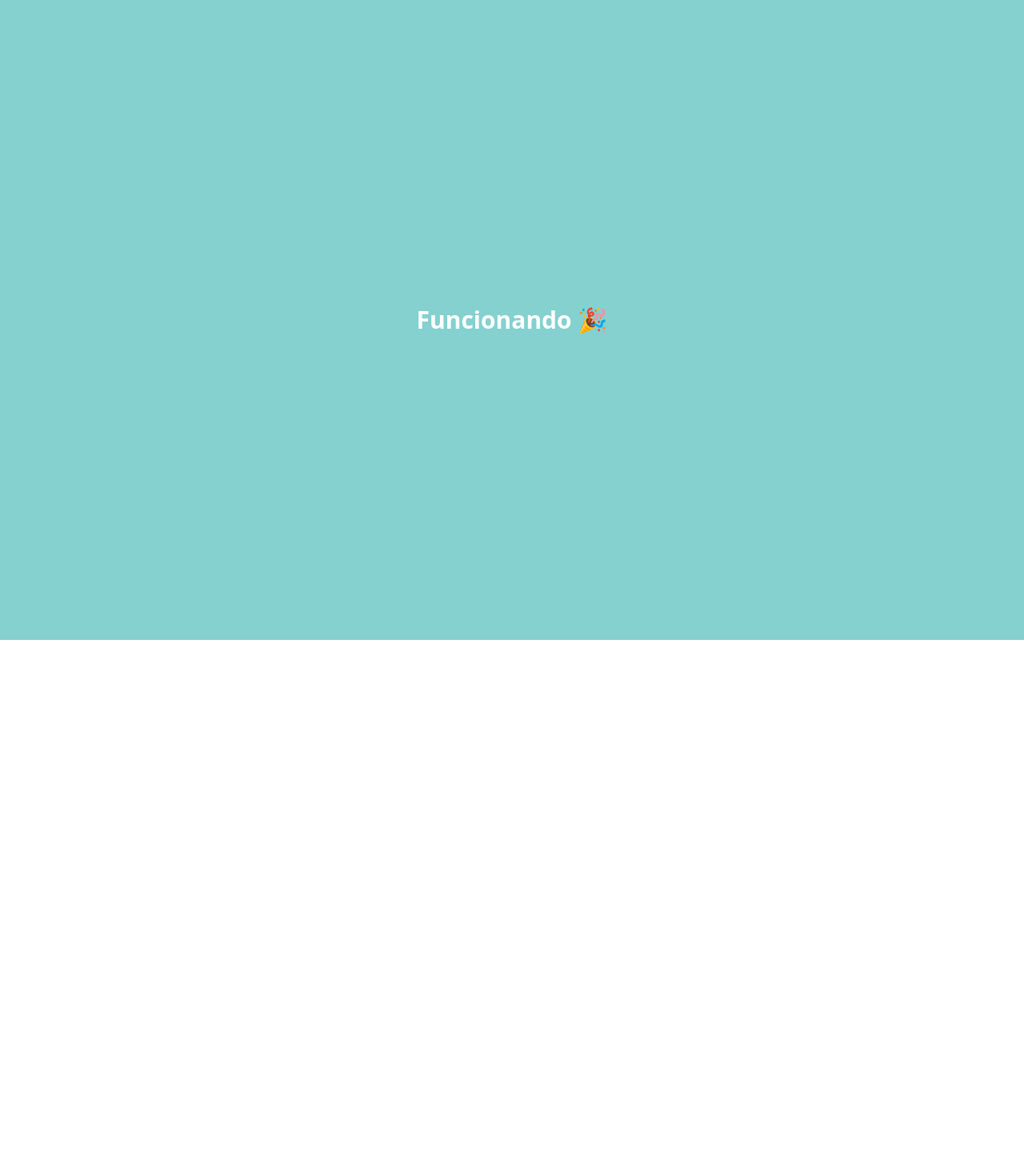
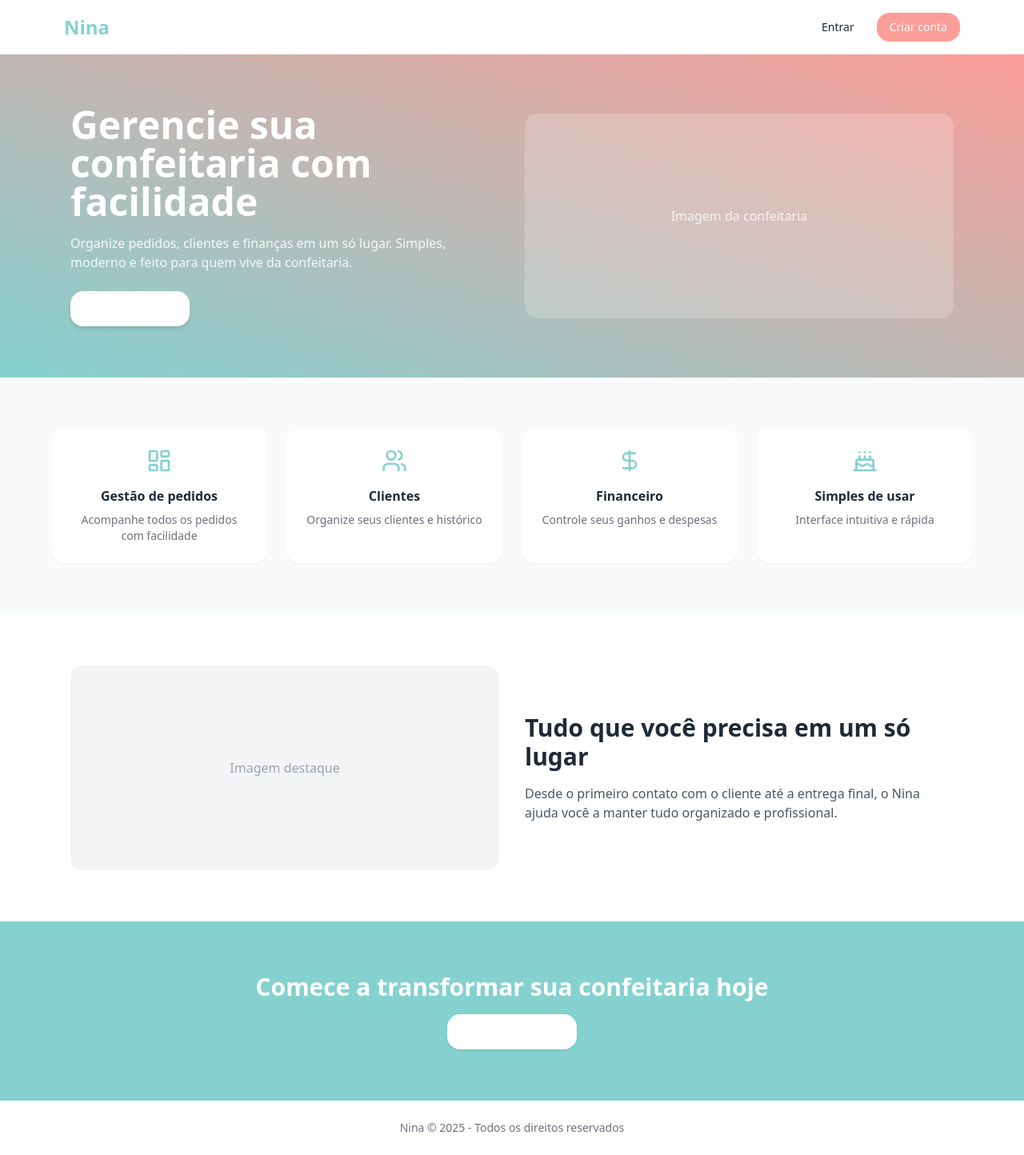
Before and after one commit to sophiasussa/nina-frontend-react, a React (Vite) app: page / in a window 1280 px wide. Shown: the whole page at 80% size. Before the commit the page ends 800 px from the top, so only its background shows below. Built offline with nearby package versions, Linux system fonts and the light colour scheme.

Commit message:
feat: add initial landing page structure

```diff
--- a/package.json
+++ b/package.json
@@ -10,6 +10,8 @@
     "preview": "vite preview"
   },
   "dependencies": {
+    "framer-motion": "^12.38.0",
+    "lucide-react": "^1.9.0",
     "react": "^19.2.5",
     "react-dom": "^19.2.5"
   },
--- a/src/App.jsx
+++ b/src/App.jsx
@@ -1,9 +1,5 @@
+import LandingPage from "./pages/LandingPage";
+
 export default function App() {
-  return (
-    <div className="bg-primary min-h-screen flex items-center justify-center">
-      <h1 className="text-white text-3xl font-bold">
-        Funcionando 🎉
-      </h1>
-    </div>
-  )
+  return <LandingPage />;
 }
--- /dev/null
+++ b/src/components/ui/button.jsx
@@ -0,0 +1,15 @@
+export function Button({ children, className = "", variant = "default", ...props }) {
+  const base =
+    "inline-flex items-center justify-center rounded-2xl text-sm font-medium transition px-4 py-2";
+
+  const variants = {
+    default: "bg-[#84D1D0] text-white hover:bg-[#6bbcbc]",
+    ghost: "bg-transparent hover:bg-gray-100",
+  };
+
+  return (
+    <button className={`${base} ${variants[variant]} ${className}`} {...props}>
+      {children}
+    </button>
+  );
+}
--- /dev/null
+++ b/src/components/ui/card.jsx
@@ -0,0 +1,11 @@
+export function Card({ children, className = "" }) {
+  return (
+    <div className={`bg-white rounded-2xl shadow-sm ${className}`}>
+      {children}
+    </div>
+  );
+}
+
+export function CardContent({ children, className = "" }) {
+  return <div className={className}>{children}</div>;
+}
--- /dev/null
+++ b/src/pages/LandingPage.jsx
@@ -0,0 +1,115 @@
+import { Button } from "../components/ui/button";
+import { Card, CardContent } from "../components/ui/card";
+import { Cake, Users, DollarSign, LayoutDashboard } from "lucide-react";
+import { motion } from "framer-motion";
+
+export default function LandingPage() {
+  return (
+    <div className="min-h-screen bg-white text-gray-800">
+      {/* Navbar */}
+      <nav className="flex items-center justify-between px-10 md:px-20 py-4 shadow-sm">
+        <h1 className="text-2xl font-bold text-[#84D1D0]">Nina</h1>
+        <div className="flex gap-3">
+          <Button variant="ghost">Entrar</Button>
+          <Button className="bg-[#FC9E98] hover:bg-[#f88780] text-white">Criar conta</Button>
+        </div>
+      </nav>
+
+      {/* Hero Section */}
+      <section className="bg-gradient-to-tr from-[#84D1D0] to-[#FC9E98]">
+        <div className="grid md:grid-cols-2 gap-8 items-center px-6 py-16 max-w-6xl mx-auto">
+          <div>
+            <h2 className="text-4xl md:text-5xl font-bold mb-4 leading-tight text-white">
+              Gerencie sua confeitaria com facilidade
+            </h2>
+            <p className="text-white/90 mb-6">
+              Organize pedidos, clientes e finanças em um só lugar. Simples,
+              moderno e feito para quem vive da confeitaria.
+            </p>
+            <Button className="bg-white text-[#84D1D0] hover:bg-gray-100 px-6 py-3 rounded-2xl shadow-md">
+              Começar agora
+            </Button>
+          </div>
+
+          <motion.div
+            initial={{ opacity: 0, y: 30 }}
+            animate={{ opacity: 1, y: 0 }}
+            transition={{ duration: 0.6 }}
+            className="bg-white/20 backdrop-blur rounded-2xl h-64 flex items-center justify-center"
+          >
+            <span className="text-white/80">Imagem da confeitaria</span>
+          </motion.div>
+        </div>
+      </section>
+
+      {/* Features */}
+      <section className="px-6 py-16 bg-gray-50">
+        <div className="max-w-6xl mx-auto grid md:grid-cols-4 gap-6">
+          {features.map((feature, i) => (
+            <Card key={i} className="rounded-2xl shadow-sm hover:shadow-md transition">
+              <CardContent className="p-6 text-center">
+                <feature.icon className="mx-auto mb-4 text-[#84D1D0]" size={32} />
+                <h3 className="font-semibold mb-2">{feature.title}</h3>
+                <p className="text-sm text-gray-500">{feature.desc}</p>
+              </CardContent>
+            </Card>
+          ))}
+        </div>
+      </section>
+
+      {/* Highlight Section */}
+      <section className="grid md:grid-cols-2 gap-8 items-center px-6 py-16 max-w-6xl mx-auto">
+        <div className="bg-gray-100 rounded-2xl h-64 flex items-center justify-center">
+          <span className="text-gray-400">Imagem destaque</span>
+        </div>
+        <div>
+          <h3 className="text-3xl font-bold mb-4">
+            Tudo que você precisa em um só lugar
+          </h3>
+          <p className="text-gray-600">
+            Desde o primeiro contato com o cliente até a entrega final, o Nina
+            ajuda você a manter tudo organizado e profissional.
+          </p>
+        </div>
+      </section>
+
+      {/* CTA Final */}
+      <section className="bg-[#84D1D0] text-white py-16 text-center px-6">
+        <h3 className="text-3xl font-bold mb-4">
+          Comece a transformar sua confeitaria hoje
+        </h3>
+        <Button className="bg-white text-[#84D1D0] hover:bg-gray-100 px-6 py-3 rounded-2xl shadow">
+          Criar conta grátis
+        </Button>
+      </section>
+
+      {/* Footer */}
+      <footer className="py-6 text-center text-gray-500 text-sm">
+        <p>Nina © {new Date().getFullYear()} - Todos os direitos reservados</p>
+      </footer>
+    </div>
+  );
+}
+
+const features = [
+  {
+    icon: LayoutDashboard,
+    title: "Gestão de pedidos",
+    desc: "Acompanhe todos os pedidos com facilidade",
+  },
+  {
+    icon: Users,
+    title: "Clientes",
+    desc: "Organize seus clientes e histórico",
+  },
+  {
+    icon: DollarSign,
+    title: "Financeiro",
+    desc: "Controle seus ganhos e despesas",
+  },
+  {
+    icon: Cake,
+    title: "Simples de usar",
+    desc: "Interface intuitiva e rápida",
+  },
+];
```
Also changed, not shown: 1 other file (tests, documents, lock files or other folders).
